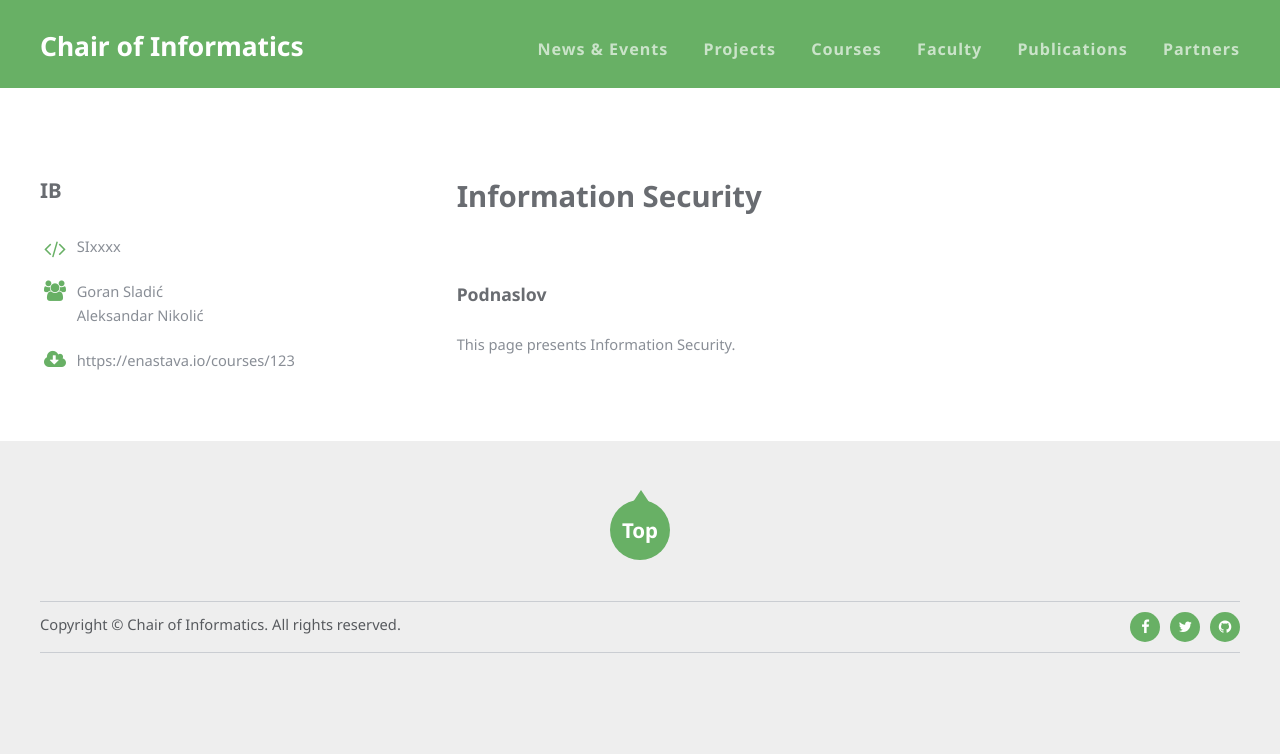
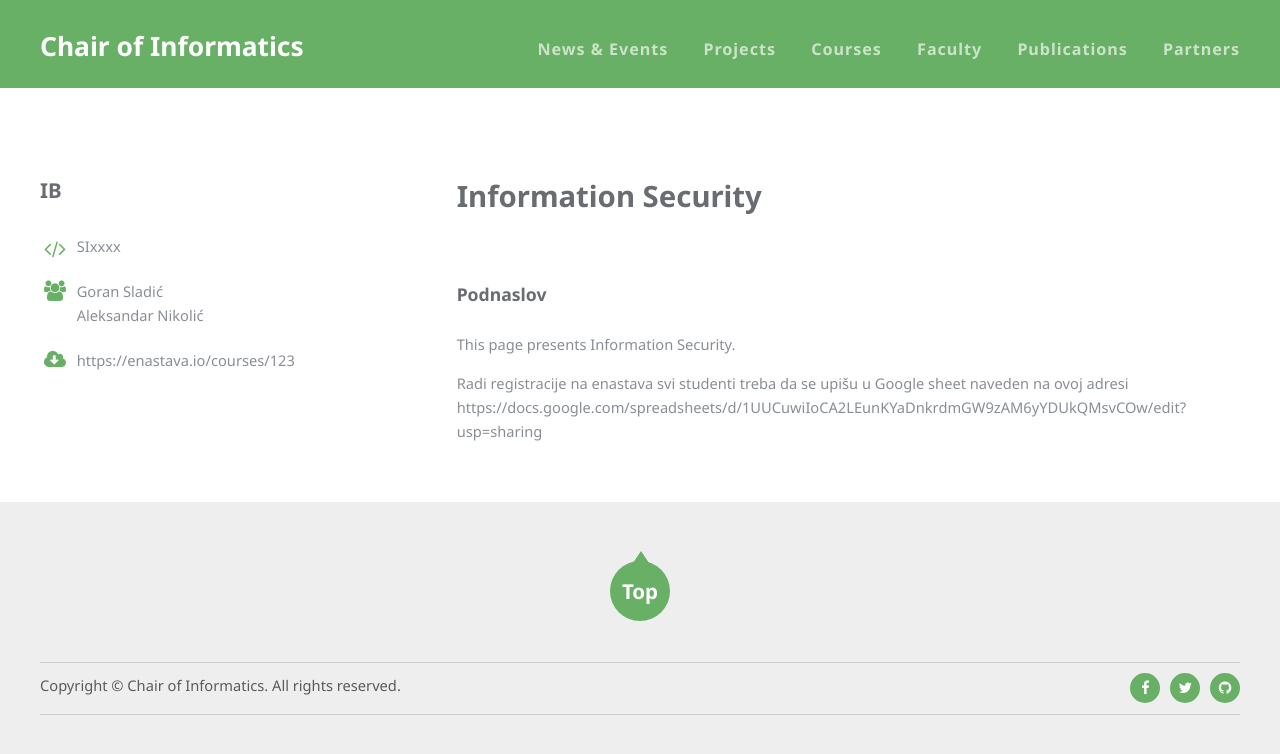
Before and after one commit to unsftn/informatika, a Jekyll site: the page built from _courses/IB.md, in a window 1280 px wide. Shown: the top 754 px of the page. Built offline with Jekyll 4.4.1, drawn with Linux system fonts in a browser that asks for light colours.

Commit message:
Link za upis

```diff
--- a/_courses/IB.md
+++ b/_courses/IB.md
@@ -15,3 +15,6 @@ info:
 ### Podnaslov
 
 This page presents Information Security.
+
+
+Radi registracije na enastava svi studenti treba da se upišu u Google sheet naveden na ovoj adresi https://docs.google.com/spreadsheets/d/1UUCuwiIoCA2LEunKYaDnkrdmGW9zAM6yYDUkQMsvCOw/edit?usp=sharing
```
